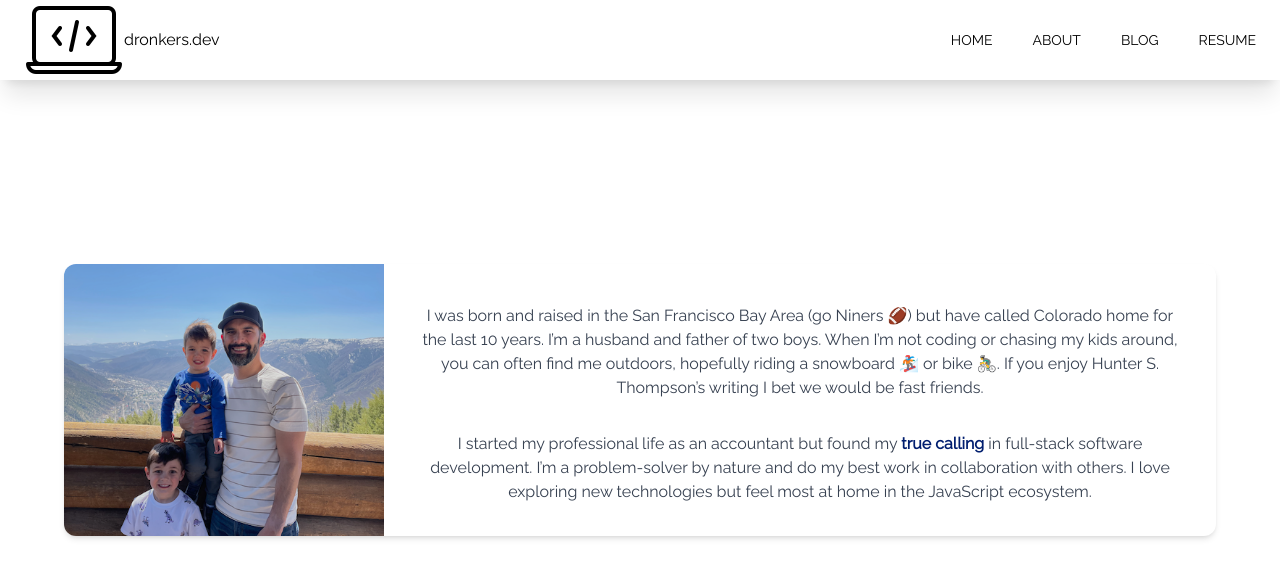
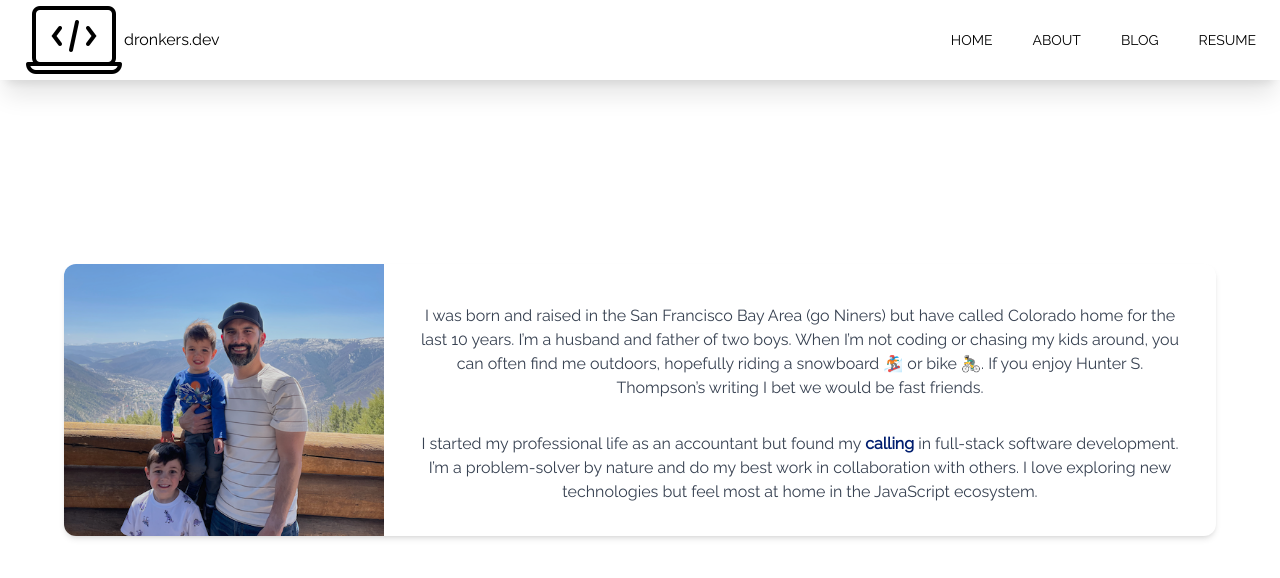
Before and after one commit to tdronkers04/portfolio-website, a Next.js app: page /about in a window 1280 px wide. Shown: the top 578 px of the page. Built offline with nearby package versions, Linux system fonts and the light colour scheme.

Commit message:
eslint fixes

```diff
--- a/components/Bio.jsx
+++ b/components/Bio.jsx
@@ -1,20 +1,28 @@
-import Image from 'next/image';
+/* eslint-disable @next/next/no-img-element */
 import React from 'react';
 
 function Bio() {
   return (
-    <div className='w-full h-fit md:h-screen text-center'>
-      <div className='h-20 sm:h-0'></div>
-      <div className='max-w-[1240px] w-full h-full mx-auto p-2 flex items-center'>
+    <div className="w-full h-fit md:h-screen text-center">
+      <div className="h-20 sm:h-0" />
+      <div className="max-w-[1240px] w-full h-full mx-auto p-2 flex items-center">
         <div className="max-w-md mx-auto bg-white rounded-xl shadow-md overflow-hidden md:max-w-6xl">
           <div className="md:flex">
             <div className="md:shrink-0">
-              <img className="h-52 w-full object-cover md:h-full md:w-80" src="/assets/boys.webp" alt="tim and boys"/>
+              <img className="h-52 w-full object-cover md:h-full md:w-80" src="/assets/boys.webp" alt="tim and boys" />
             </div>
             <div className="p-8">
-              <p className="mt-2 text-gray-700">I was born and raised in the San Francisco Bay Area (go Niners 🏈) but have called Colorado home for the last 10 years. I’m a husband and father of two boys. When I’m not coding or chasing my kids around, you can often find me outdoors, hopefully riding a snowboard 🏂 or bike 🚴‍♂️. If you enjoy Hunter S. Thompson’s writing I bet we would be fast friends.</p>
-              <br/>
-              <p className="mt-2 text-gray-700">I started my professional life as an accountant but found my <a className="font-semibold text-[#011e6f] cursor-pointer" href="https://blog.dronkers.dev/buy-the-ticket-take-the-ride">true calling</a> in full-stack software development. I’m a problem-solver by nature and do my best work in collaboration with others. I love exploring new technologies but feel most at home in the JavaScript ecosystem.</p>
+              <p className="mt-2 text-gray-700">I was born and raised in the San Francisco Bay Area (go Niners) but have called Colorado home for the last 10 years. I’m a husband and father of two boys. When I’m not coding or chasing my kids around, you can often find me outdoors, hopefully riding a snowboard 🏂 or bike 🚴‍♂️. If you enjoy Hunter S. Thompson’s writing I bet we would be fast friends.</p>
+              <br />
+              <p className="mt-2 text-gray-700">
+                I started my professional life as an accountant but found my
+                {' '}
+                <a className="font-semibold text-[#011e6f] cursor-pointer" href="https://blog.dronkers.dev/buy-the-ticket-take-the-ride">calling</a>
+                {' '}
+                in full-stack software development.
+                I’m a problem-solver by nature and do my best work in collaboration with others.
+                I love exploring new technologies but feel most at home in the JavaScript ecosystem.
+              </p>
             </div>
           </div>
         </div>
--- a/components/projects/AirlineRoutes.jsx
+++ b/components/projects/AirlineRoutes.jsx
@@ -10,16 +10,8 @@ function AirlineRoutes() {
       <Image className="rounded-xl group-hover:opacity-10" src={airlinesImg} alt="airline routes screenshot" />
       <div className="hidden group-hover:block absolute top-[50%] left-[50%] translate-x-[-50%] translate-y-[-50%]">
         <h3 className="text-lg md:text-2xl text-white -tracking-wider text-center">Airline Routes</h3>
-        <p className="hidden md:flex pb-4 pt-2 text-sm text-white text-center">A front-end data visualiztion tool using React.js.</p>
+        <p className="hidden md:flex pb-4 pt-2 text-sm text-white text-center">An application that allows users to view and filter airline routes on a clickable svg map. Bootstrapped with Create React App.</p>
         <p className="md:hidden pb-4 pt-2 text-sm text-white text-center">A front-end data visualiztion tool using React.js.</p>
-        {/* <div className="grid md:grid-cols-2 gap-4 py-1">
-          <a href="https://github.com/tdronkers04/airline-routes">
-            <p className="text-center py-1 rounded-lg bg-white text-gray-700 font-bold text-sm md:text-md cursor-pointer">Code</p>
-          </a>
-          <a href="https://lit-cove-46060.herokuapp.com/">
-            <p className="text-center py-1 rounded-lg bg-white text-gray-700 font-bold text-sm md:text-md cursor-pointer">Demo</p>
-          </a>
-        </div> */}
         <div className="grid grid-cols-2 gap-1 place-items-center py-1">
           <div className="image-container max-w-[35px]">
             <Image src={jsIcon} alt="javascript" layout="responsive" className="image" />
```
Also changed, not shown: components/projects/GameAlert.jsx (+0 -8 lines), components/projects/HoneyDoList.jsx (+0 -8 lines), components/projects/Snaggl.jsx (+2 -10 lines), components/projects/TradingCards.jsx (+0 -8 lines), components/projects/Trellific.jsx (+0 -8 lines), .eslintrc.json.
